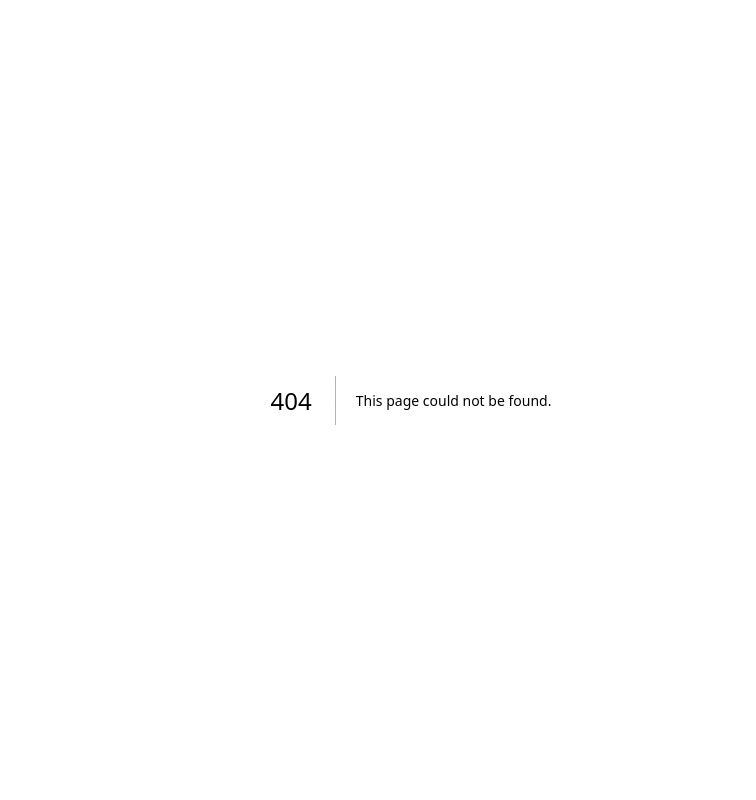
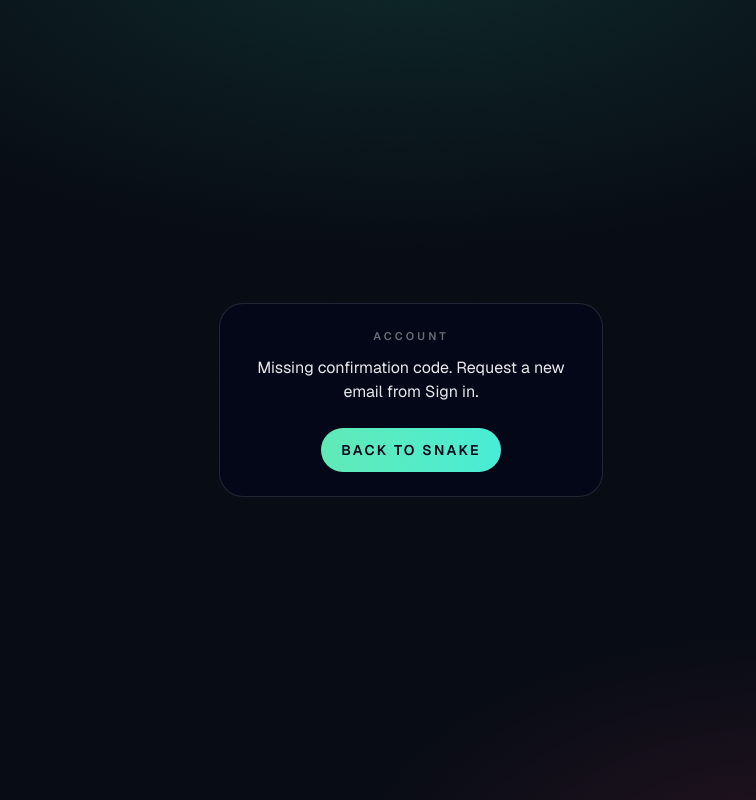
Before and after one commit to BotGamer4Real/Snake, a Next.js app: page /auth/callback in a window 1280 px wide. Before the commit this address had no page. Shown: the whole page, without its empty margins (229-985 px from the left). Built offline with nearby package versions, Linux system fonts and the light colour scheme.

Commit message:
Fix email confirmation redirect to production callback

```diff
--- /dev/null
+++ b/src/app/auth/callback/page.tsx
@@ -0,0 +1,68 @@
+"use client";
+
+import Link from "next/link";
+import { useSearchParams } from "next/navigation";
+import { Suspense, useEffect, useState } from "react";
+import { getSupabase } from "@/lib/supabase";
+
+function AuthCallback() {
+  const params = useSearchParams();
+  const code = params.get("code");
+  const errorDescription = params.get("error_description");
+  const [exchangeError, setExchangeError] = useState<string | null>(null);
+  const [done, setDone] = useState(false);
+
+  useEffect(() => {
+    if (!code || errorDescription) return;
+    getSupabase()
+      .auth.exchangeCodeForSession(code)
+      .then(({ error }) => {
+        if (error) {
+          setExchangeError(error.message);
+          return;
+        }
+        setDone(true);
+        window.location.replace("/");
+      });
+  }, [code, errorDescription]);
+
+  const message =
+    errorDescription ??
+    exchangeError ??
+    (!code
+      ? "Missing confirmation code. Request a new email from Sign in."
+      : done
+        ? "Confirmed. Taking you to Snake…"
+        : "Confirming your account…");
+
+  return (
+    <main className="flex min-h-full flex-col items-center justify-center px-4">
+      <div className="w-full max-w-sm rounded-3xl border border-white/12 bg-slate-950/80 p-6 text-center">
+        <p className="text-[11px] font-semibold uppercase tracking-[0.28em] text-white/40">
+          Account
+        </p>
+        <p className="mt-3 text-white/90">{message}</p>
+        <Link
+          href="/"
+          className="mt-6 inline-flex h-11 items-center justify-center rounded-full bg-gradient-to-r from-emerald-300 to-teal-300 px-5 text-sm font-semibold tracking-[0.16em] text-slate-950 uppercase"
+        >
+          Back to Snake
+        </Link>
+      </div>
+    </main>
+  );
+}
+
+export default function AuthCallbackPage() {
+  return (
+    <Suspense
+      fallback={
+        <main className="flex min-h-full items-center justify-center text-white/70">
+          Confirming your account…
+        </main>
+      }
+    >
+      <AuthCallback />
+    </Suspense>
+  );
+}
--- a/src/components/AuthModal.tsx
+++ b/src/components/AuthModal.tsx
@@ -12,7 +12,7 @@ export function AuthModal({
   open: boolean;
   onClose: () => void;
 }) {
-  const { signIn, signUp, sendReset, updatePassword, recovering } = useAuth();
+  const { signIn, signUp, sendReset, resendConfirmation, updatePassword, recovering } = useAuth();
   const [mode, setMode] = useState<Mode>("signin");
   const [email, setEmail] = useState("");
   const [password, setPassword] = useState("");
@@ -194,6 +194,24 @@ export function AuthModal({
                     Forgot password
                   </button>
                 </div>
+                <div>
+                  <button
+                    type="button"
+                    className="hover:text-white"
+                    onClick={async () => {
+                      if (!email) {
+                        setMessage("Enter your email first.");
+                        return;
+                      }
+                      setBusy(true);
+                      const error = await resendConfirmation(email);
+                      setBusy(false);
+                      setMessage(error ?? "Confirmation email sent. Use the new link.");
+                    }}
+                  >
+                    Resend confirmation email
+                  </button>
+                </div>
               </>
             )}
           </div>
--- a/src/components/AuthProvider.tsx
+++ b/src/components/AuthProvider.tsx
@@ -10,7 +10,7 @@ import {
 } from "react";
 import type { Session, User } from "@supabase/supabase-js";
 import { mergeHighScoreWithCloud, type Profile } from "@/lib/profile";
-import { appUrl, getSupabase } from "@/lib/supabase";
+import { authRedirectUrl, getSupabase } from "@/lib/supabase";
 
 type AuthContextValue = {
   user: User | null;
@@ -26,6 +26,7 @@ type AuthContextValue = {
   ) => Promise<string | null>;
   signOut: () => Promise<void>;
   sendReset: (email: string) => Promise<string | null>;
+  resendConfirmation: (email: string) => Promise<string | null>;
   updatePassword: (password: string) => Promise<string | null>;
   refreshProfile: () => Promise<number | null>;
 };
@@ -99,7 +100,7 @@ export function AuthProvider({ children }: { children: React.ReactNode }) {
         email,
         password,
         options: {
-          emailRedirectTo: appUrl(),
+          emailRedirectTo: authRedirectUrl(),
           data: { display_name: displayName },
         },
       });
@@ -118,7 +119,16 @@ export function AuthProvider({ children }: { children: React.ReactNode }) {
 
   const sendReset = useCallback(async (email: string) => {
     const { error } = await getSupabase().auth.resetPasswordForEmail(email, {
-      redirectTo: appUrl(),
+      redirectTo: authRedirectUrl(),
+    });
+    return error?.message ?? null;
+  }, []);
+
+  const resendConfirmation = useCallback(async (email: string) => {
+    const { error } = await getSupabase().auth.resend({
+      type: "signup",
+      email,
+      options: { emailRedirectTo: authRedirectUrl() },
     });
     return error?.message ?? null;
   }, []);
@@ -147,6 +157,7 @@ export function AuthProvider({ children }: { children: React.ReactNode }) {
       signUp,
       signOut,
       sendReset,
+      resendConfirmation,
       updatePassword,
       refreshProfile,
     }),
@@ -160,6 +171,7 @@ export function AuthProvider({ children }: { children: React.ReactNode }) {
       signUp,
       signOut,
       sendReset,
+      resendConfirmation,
       updatePassword,
       refreshProfile,
     ],
--- a/src/lib/supabase.ts
+++ b/src/lib/supabase.ts
@@ -32,3 +32,7 @@ export function appUrl(): string {
   if (typeof window !== "undefined") return window.location.origin;
   return process.env.NEXT_PUBLIC_APP_URL || "http://localhost:3000";
 }
+
+export function authRedirectUrl(): string {
+  return `${appUrl()}/auth/callback`;
+}
```
Also changed, not shown: 1 other file (tests, documents, lock files or other folders).
